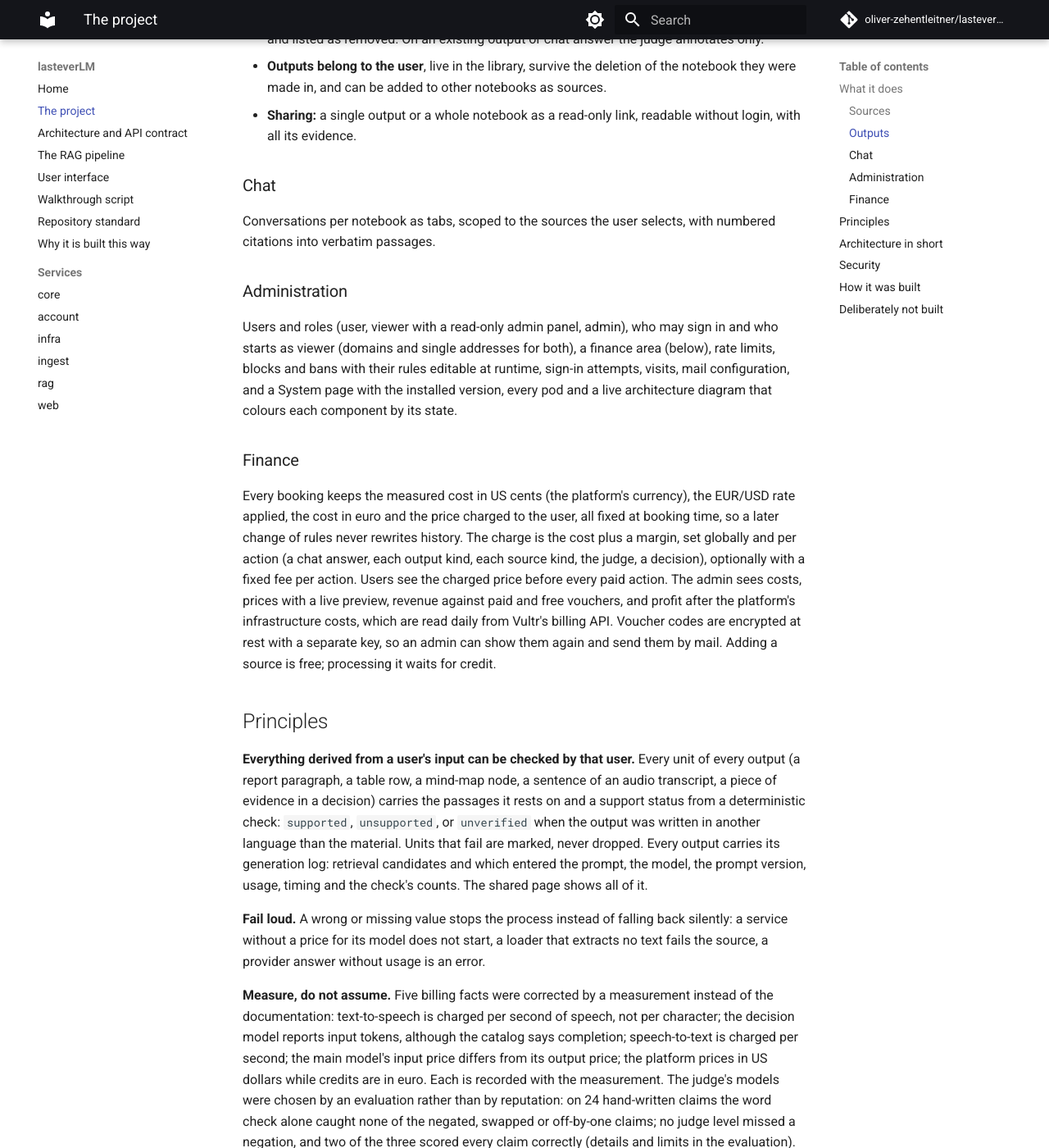
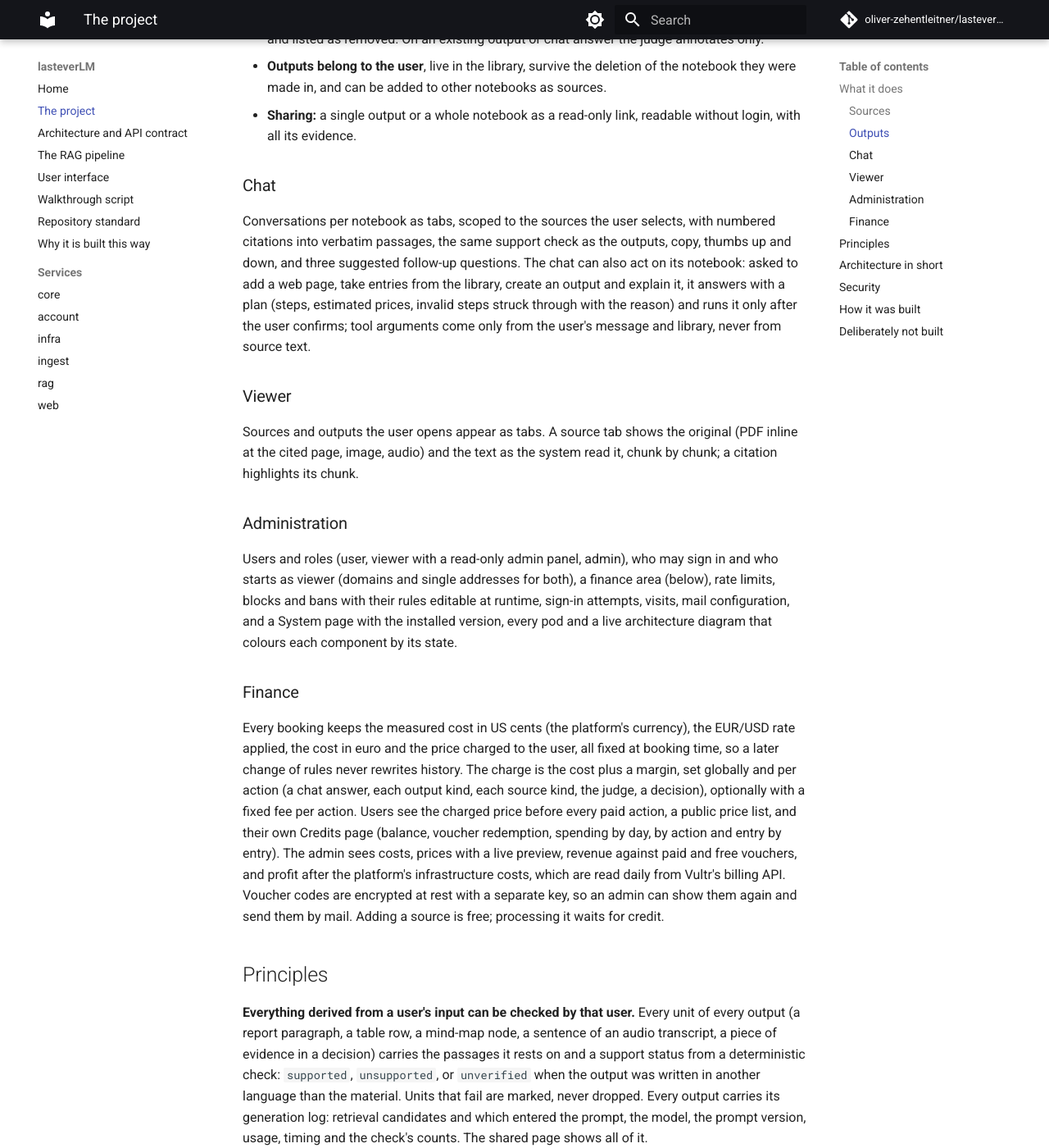
Before and after one commit to oliver-zehentleitner-aigent/lasteverLM, an MkDocs documentation site: the page built from docs/project.md, in a window 1280 px wide and 1400 px high, scrolled down 1438 px. Shown: the whole window at 82% size. Built offline with MkDocs 1.6.1 and Material for MkDocs 9.7.7, drawn with Linux system fonts in a browser that asks for light colours; comment, search, counter and statistics services are not loaded; some of the changed text lies outside the part shown.

Commit message:
docs: FAQ and project page at 0.18.6

```diff
--- a/docs/project.md
+++ b/docs/project.md
@@ -72,7 +72,21 @@ decision is in the [Keep the Why dashboard](https://oliver-zehentleitner.github.
 ### Chat
 
 Conversations per notebook as tabs, scoped to the sources the user
-selects, with numbered citations into verbatim passages.
+selects, with numbered citations into verbatim passages, the same
+support check as the outputs, copy, thumbs up and down, and three
+suggested follow-up questions. The chat can also act on its notebook:
+asked to add a web page, take entries from the library, create an
+output and explain it, it answers with a plan (steps, estimated
+prices, invalid steps struck through with the reason) and runs it only
+after the user confirms; tool arguments come only from the user's
+message and library, never from source text.
+
+### Viewer
+
+Sources and outputs the user opens appear as tabs. A source tab shows
+the original (PDF inline at the cited page, image, audio) and the text
+as the system read it, chunk by chunk; a citation highlights its
+chunk.
 
 ### Administration
 
@@ -91,7 +105,9 @@ charged to the user, all fixed at booking time, so a later change of
 rules never rewrites history. The charge is the cost plus a margin,
 set globally and per action (a chat answer, each output kind, each
 source kind, the judge, a decision), optionally with a fixed fee per
-action. Users see the charged price before every paid action. The
+action. Users see the charged price before every paid action, a public price
+list, and their own Credits page (balance, voucher redemption, spending
+by day, by action and entry by entry). The
 admin sees costs, prices with a live preview, revenue against paid and
 free vouchers, and profit after the platform's infrastructure costs,
 which are read daily from Vultr's billing API. Voucher codes are
@@ -155,7 +171,8 @@ bans per address (IPv6 by /64) behind the PROXY protocol, so a client
 cannot choose its address; SSRF protection on URL sources; HTML from
 models sanitised before rendering; pods without root, with read-only
 file systems and NetworkPolicies; secrets in Kubernetes Secrets only; voucher codes encrypted at rest
-with a separate key; no paid model call without a configured exchange
+with a separate key; e-mail addresses and answer texts masked for
+read-only viewers at the server; no paid model call without a configured exchange
 rate, so nothing is paid upstream and left unbooked; actions pinned by
 commit with Dependabot, images with provenance and SBOM; code scanning
 at zero open alerts.
```
Also changed, not shown: other parts of docs/project.md (+2 -2 lines), docs/starter/faq.txt (+26 -3 lines).
